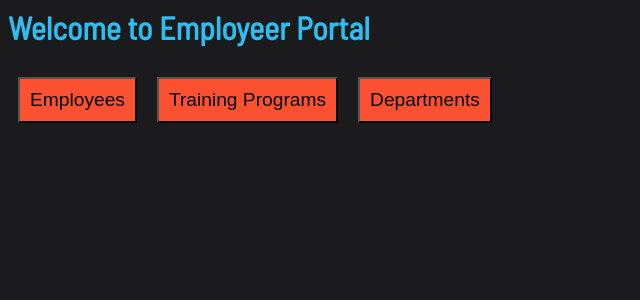
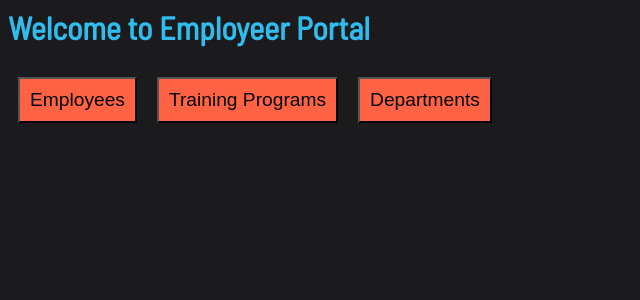
Before and after one commit to elated-egrets/bangazon-internal-site, a Django app: page / in a window 1280 px wide. Shown: the top 300 px of the page, without its empty margins (0-640 px from the left). Run offline with Django 3.2, Linux system fonts and the light colour scheme.

Commit message:
decent first pass, needs work on forms

```diff
--- a/employee_portal/static/css/global.css
+++ b/employee_portal/static/css/global.css
@@ -12,7 +12,8 @@ h5,
 h6,
 p,
 a,
-li {
+li,
+label {
   color: #30bced;
   font-family: "Barlow Semi Condensed", sans-serif;
 }
@@ -27,6 +28,6 @@ li {
   flex-direction: row;
   padding: 10px;
   margin: 10px;
-  background-color: #FC5130;
+  background-color: #FF6344;
   font-size: 1.2em
 }
```
